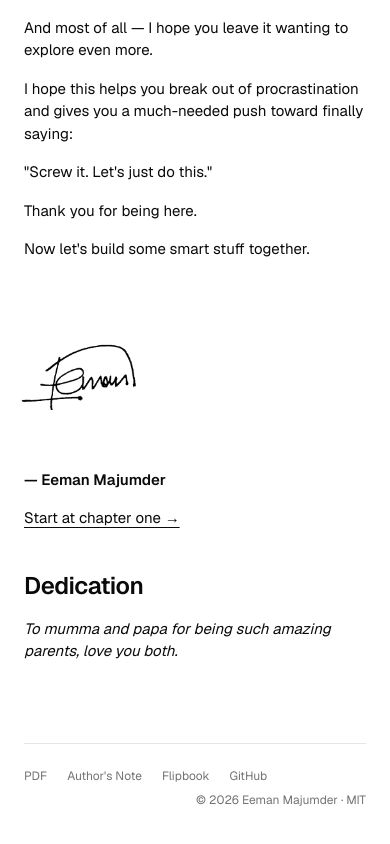
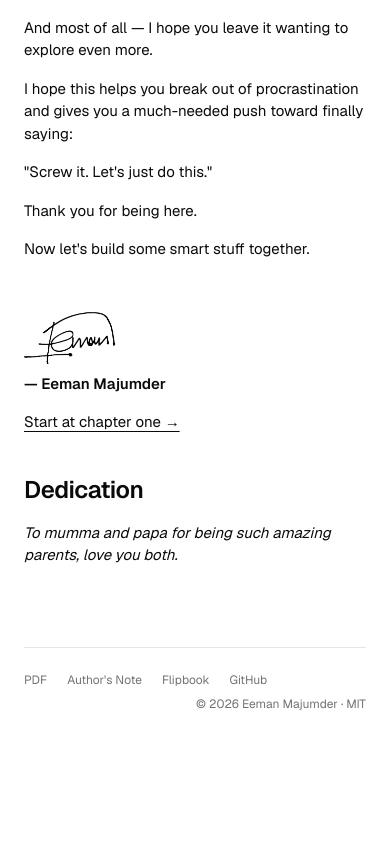
Before and after one commit to Eeman1113/MLFS, a Next.js app in the folder web/: page / in a window 390 px wide. Shown: the part 1031-1875 px from the top of the page. After the commit the page ends 1783 px from the top, so only its background shows below. Built offline with nearby package versions, Linux system fonts and the light colour scheme.

Commit message:
Tighten signature spacing; scale signature down on mobile

```diff
--- a/web/app/page.tsx
+++ b/web/app/page.tsx
@@ -57,7 +57,9 @@ export default function Home() {
               alt="Eeman Majumder's signature"
               width={160}
               height={160}
-              className="mt-10 -mb-2 -ml-3 dark:invert"
+              sizes="(min-width: 640px) 160px, 128px"
+              className="mt-2 -mb-12 sm:-mb-14 -ml-2 sm:-ml-3 w-32 sm:w-40 h-auto dark:invert"
+              style={{ height: "auto" }}
             />
             <p className="font-display font-semibold">— Eeman Majumder</p>
 
```
